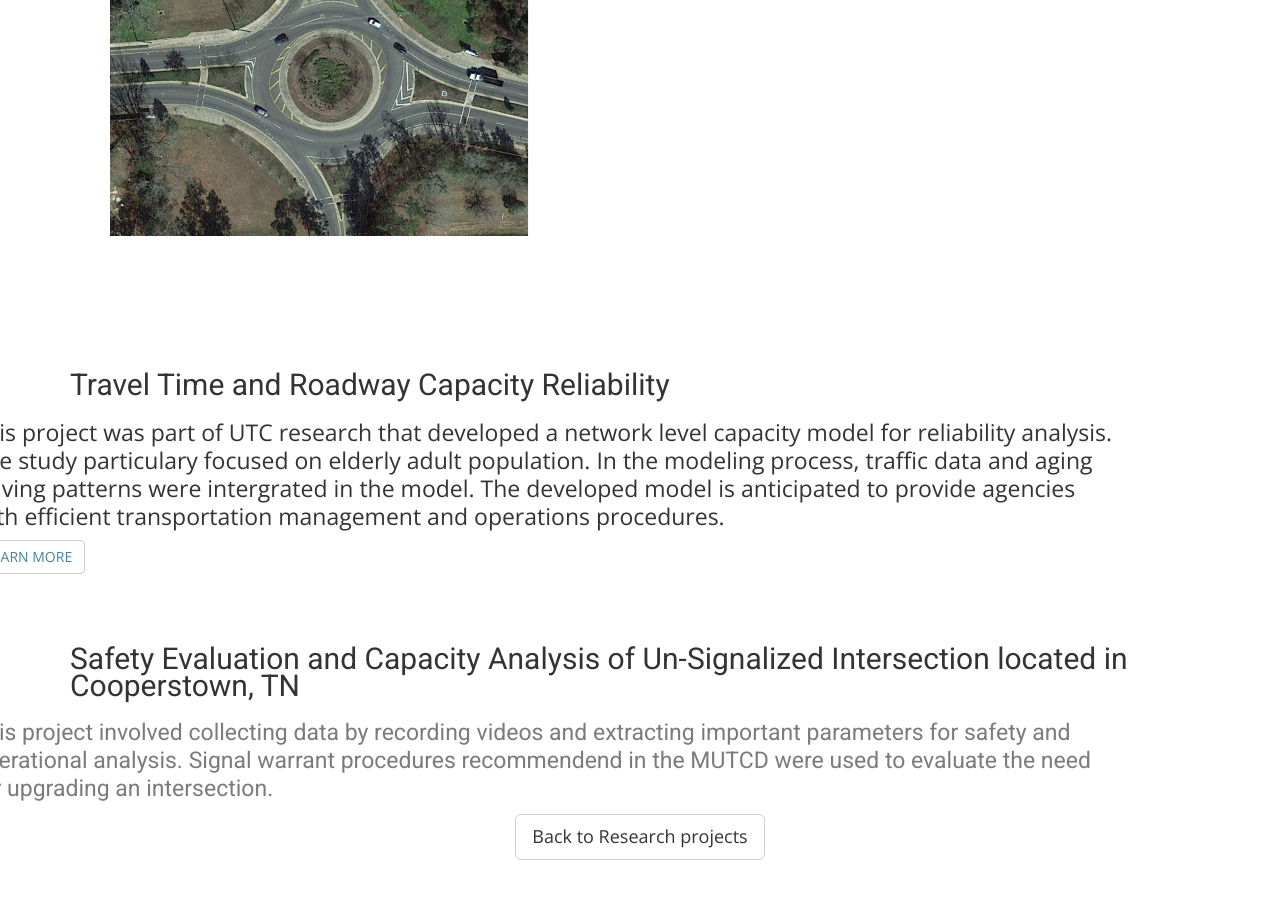
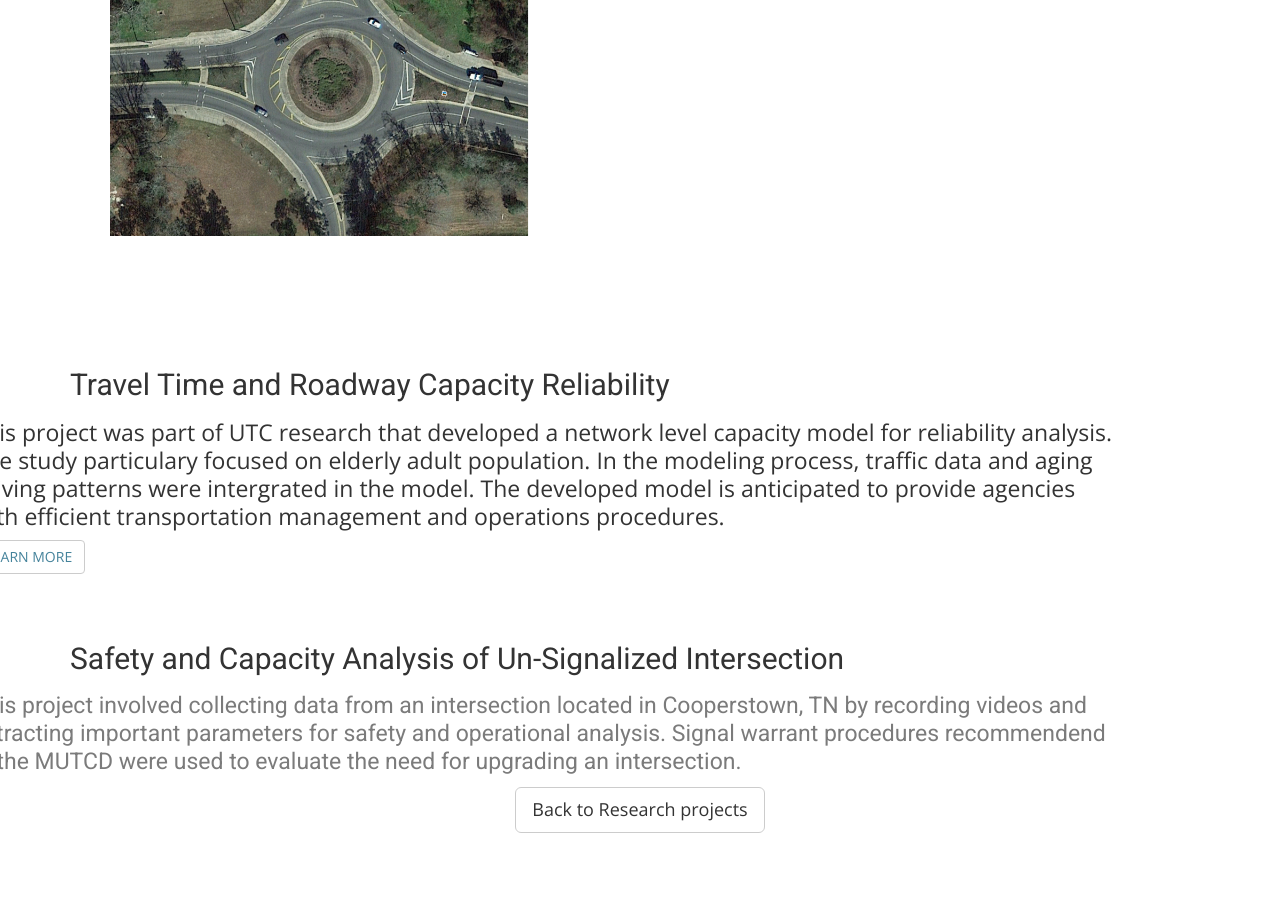
Before and after one commit to ekidando/Emma, a Jekyll site: the page built from TSMO.html, in a window 1280 px wide and 900 px high, scrolled down 1681 px. Built offline with Jekyll 4.4.1, drawn with Linux system fonts in a browser that asks for light colours; nearby versions of some CDN libraries; some web fonts are replaced; after the commit the page ends 2554 px from its top, so only the background shows below that.

Commit message:
Update TSMO.html

```diff
--- a/TSMO.html
+++ b/TSMO.html
@@ -100,14 +100,14 @@ published: true
     <div class="row">
       <div class="col-md-12">
         <div class="block">
-        <h2>Safety Evaluation and Capacity Analysis of Un-Signalized Intersection located in Cooperstown, TN</h2>
+        <h2>Safety and Capacity Analysis of Un-Signalized Intersection</h2>
       </div></div>
       <div class="col-md-12 col-md-pull-1">
         <div class="block">
 
 
              <p>
-            This project involved collecting data by recording videos and extracting important parameters for safety and operational analysis. Signal warrant procedures recommendend in the MUTCD were used to evaluate the need for upgrading an intersection.
+            This project involved collecting data from an intersection located in Cooperstown, TN by recording videos and extracting important parameters for safety and operational analysis. Signal warrant procedures recommendend in the MUTCD were used to evaluate the need for upgrading an intersection.
            </p>
 
       </div>
```
